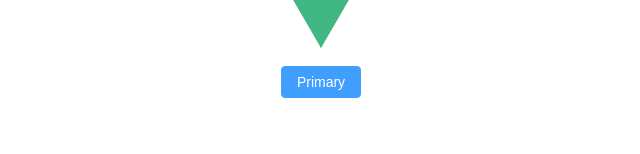
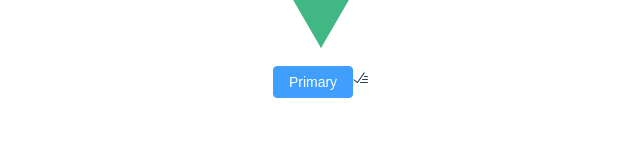
Before and after one commit to IkaroInory/DevTrack-Web-JavaScript, a Vue app: page / in a window 1280 px wide. Shown: the part 146-300 px from the top of the page, without its empty margins (319-959 px from the left). Built offline with nearby package versions, Linux system fonts and the light colour scheme.

Commit message:
feat: ElementPlusIcons

```diff
--- a/package.json
+++ b/package.json
@@ -7,6 +7,7 @@
         "build": "vue-cli-service build"
     },
     "dependencies": {
+        "@element-plus/icons-vue": "^2.0.10",
         "axios": "^1.1.2",
         "core-js": "^3.8.3",
         "element-plus": "^2.2.17",
--- a/src/main.js
+++ b/src/main.js
@@ -5,12 +5,14 @@ import store from "@/store";
 
 import I18nInstance from "@/plugins/I18n";
 import ElementPlusInstance from "@/plugins/ElementPlus";
+import ElementPlusIconsInstance from "@/plugins/ElementPlusIcons"
 import axios from "@/plugins/Axios";
 
 const app = createApp(App);
 
 I18nInstance(app);
 ElementPlusInstance(app);
+ElementPlusIconsInstance(app);
 
 app.use(store);
 app.use(router);
--- /dev/null
+++ b/src/plugins/ElementPlusIcons.js
@@ -0,0 +1,7 @@
+import * as Icons from "@element-plus/icons-vue";
+
+export default (app) => {
+    for (let i in Icons) {
+        app.component(i, Icons[i]);
+    }
+};
--- a/src/views/HomeView.vue
+++ b/src/views/HomeView.vue
@@ -3,6 +3,9 @@
         <img alt="Vue logo" src="../assets/logo.png">
         <div>
             <el-button type="primary">Primary</el-button>
+            <el-icon>
+                <Finished/>
+            </el-icon>
         </div>
     </div>
 </template>
```
Also changed, not shown: 1 other file (tests, documents, lock files or other folders).
